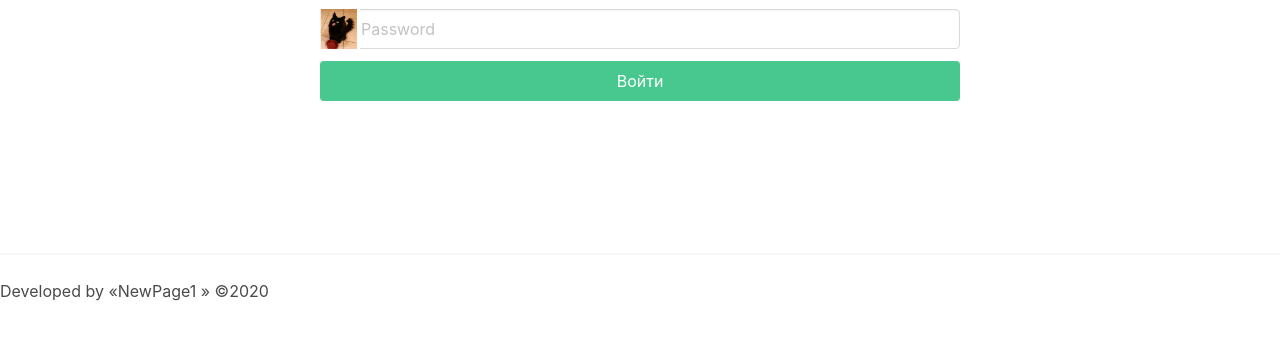
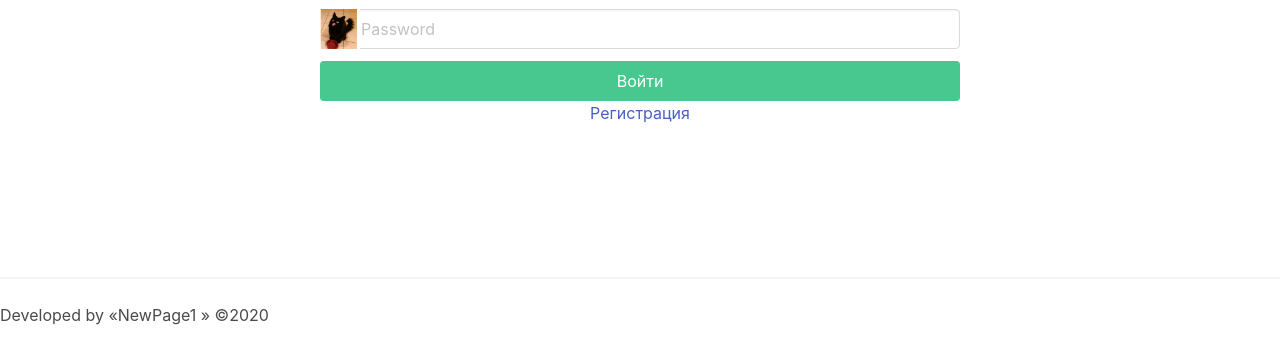
Before and after one commit to newpagexyz/besthack-front, a plain HTML site: page auth.html in a window 1280 px wide. Shown: the part 289-652 px from the top of the page. Drawn offline with nearby package versions, Linux system fonts and the light colour scheme.

Commit message:
Update auth.html

```diff
--- a/auth.html
+++ b/auth.html
@@ -145,12 +145,13 @@
                   </span>
                 </p>
             </div>
-            <div class="field">
+            <div class="field" style="text-align: center ;">
                 <p class="control">
                     <button class="button is-success is-fullwidth">
                     Войти
                   </button>
                 </p>
+                <a href='#'>Регистрация</a>
             </div>
 
         </form>
```
